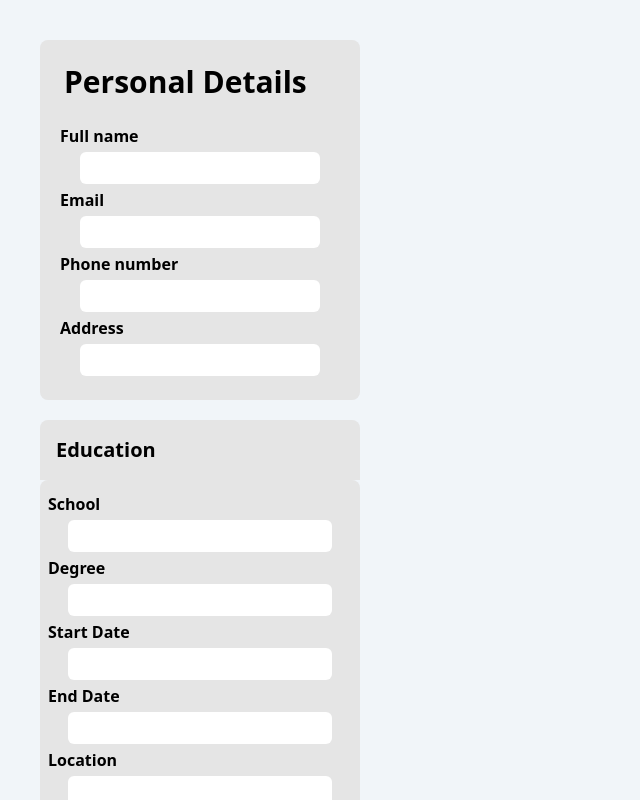
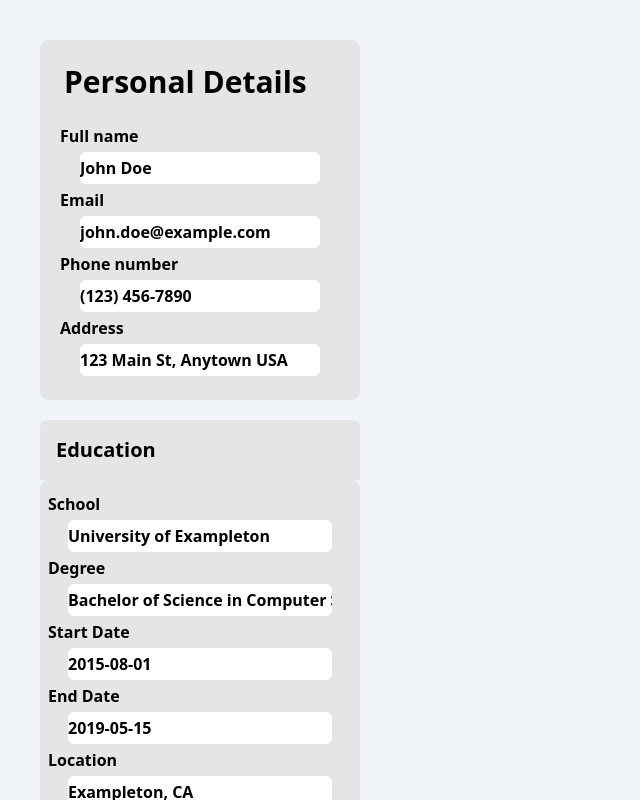
Before and after one commit to GodOfProDev/cv-builder-odin, a React (Vite) app: page / in a window 1280 px wide. Both pictures are taken after a click on the button "Education". Shown: the top 800 px of the page, without its empty margins (0-640 px from the left). Built offline with nearby package versions, Linux system fonts and the light colour scheme.

Commit message:
Add example data in input fields

```diff
--- a/src/components/EducationForm.tsx
+++ b/src/components/EducationForm.tsx
@@ -37,6 +37,7 @@ const EducationForm = ({ setEducationData }: EducationFormProps) => {
                     type="text"
                     id="school"
                     className="bg-netrual-50 mx-5 rounded-md py-1"
+                    value={school}
                     onChange={(e) => {
                         setSchool(e.target.value)
                         handleDataChange()
@@ -49,6 +50,7 @@ const EducationForm = ({ setEducationData }: EducationFormProps) => {
                     type="text"
                     id="degree"
                     className="bg-netrual-50 mx-5 rounded-md py-1"
+                    value={degree}
                     onChange={(e) => {
                         setDegree(e.target.value)
                         handleDataChange()
@@ -61,6 +63,7 @@ const EducationForm = ({ setEducationData }: EducationFormProps) => {
                     type="text"
                     id="startDate"
                     className="bg-netrual-50 mx-5 rounded-md py-1"
+                    value={startDate}
                     onChange={(e) => {
                         setStartDate(e.target.value)
                         handleDataChange()
@@ -73,6 +76,7 @@ const EducationForm = ({ setEducationData }: EducationFormProps) => {
                     type="text"
                     id="endDate"
                     className="bg-netrual-50 mx-5 rounded-md py-1"
+                    value={endDate}
                     onChange={(e) => {
                         setEndDate(e.target.value)
                         handleDataChange()
@@ -85,6 +89,7 @@ const EducationForm = ({ setEducationData }: EducationFormProps) => {
                     type="text"
                     id="location"
                     className="bg-netrual-50 mx-5 mb-5 rounded-md py-1"
+                    value={location}
                     onChange={(e) => {
                         setLocation(e.target.value)
                         handleDataChange()
--- a/src/components/ExperienceForm.tsx
+++ b/src/components/ExperienceForm.tsx
@@ -1,17 +1,22 @@
 import { useState } from 'react'
 import Experience from '../data/experience'
+import { exampleExperienceData } from '../data/exampleData'
 
 interface ExperienceFormProps {
     setExperienceData: (data: Experience) => void
 }
 
+const exampleData = exampleExperienceData
+
 const ExperienceForm = ({ setExperienceData }: ExperienceFormProps) => {
-    const [companyName, setCompanyName] = useState('')
-    const [positionTitle, setPositionTitle] = useState('')
-    const [startDate, setStartDate] = useState('')
-    const [endDate, setEndDate] = useState('')
-    const [location, setLocation] = useState('')
-    const [description, setDescription] = useState('')
+    const [companyName, setCompanyName] = useState(exampleData.companyName)
+    const [positionTitle, setPositionTitle] = useState(
+        exampleData.positionTitle
+    )
+    const [startDate, setStartDate] = useState(exampleData.startDate)
+    const [endDate, setEndDate] = useState(exampleData.endDate)
+    const [location, setLocation] = useState(exampleData.location)
+    const [description, setDescription] = useState(exampleData.description)
 
     const handleDataChange = () => {
         const newData = new Experience(
@@ -36,6 +41,7 @@ const ExperienceForm = ({ setExperienceData }: ExperienceFormProps) => {
                     type="text"
                     id="companyName"
                     className="bg-netrual-50 mx-5 rounded-md py-1"
+                    value={companyName}
                     onChange={(e) => {
                         setCompanyName(e.target.value)
                         handleDataChange()
@@ -48,6 +54,7 @@ const ExperienceForm = ({ setExperienceData }: ExperienceFormProps) => {
                     type="text"
                     id="positionTitle"
                     className="bg-netrual-50 mx-5 rounded-md py-1"
+                    value={positionTitle}
                     onChange={(e) => {
                         setPositionTitle(e.target.value)
                         handleDataChange()
@@ -60,6 +67,7 @@ const ExperienceForm = ({ setExperienceData }: ExperienceFormProps) => {
                     type="text"
                     id="startDate"
                     className="bg-netrual-50 mx-5 rounded-md py-1"
+                    value={startDate}
                     onChange={(e) => {
                         setStartDate(e.target.value)
                         handleDataChange()
@@ -72,6 +80,7 @@ const ExperienceForm = ({ setExperienceData }: ExperienceFormProps) => {
                     type="text"
                     id="endDate"
                     className="bg-netrual-50 mx-5 rounded-md py-1"
+                    value={endDate}
                     onChange={(e) => {
                         setEndDate(e.target.value)
                         handleDataChange()
@@ -84,6 +93,7 @@ const ExperienceForm = ({ setExperienceData }: ExperienceFormProps) => {
                     type="text"
                     id="location"
                     className="bg-netrual-50 mx-5 rounded-md py-1"
+                    value={location}
                     onChange={(e) => {
                         setLocation(e.target.value)
                         handleDataChange()
@@ -96,6 +106,7 @@ const ExperienceForm = ({ setExperienceData }: ExperienceFormProps) => {
                     type="text"
                     id="description"
                     className="bg-netrual-50 mx-5 mb-5 rounded-md py-1"
+                    value={description}
                     onChange={(e) => {
                         setDescription(e.target.value)
                         handleDataChange()
--- a/src/components/PersonalDetailsForm.tsx
+++ b/src/components/PersonalDetailsForm.tsx
@@ -33,6 +33,7 @@ const PersonalDetailsForm = ({
                     type="text"
                     id="fullName"
                     className="bg-netrual-50 mx-5 rounded-md py-1"
+                    value={fullName}
                     onChange={(e) => {
                         setFullName(e.target.value)
                         handleDataChange()
@@ -45,6 +46,7 @@ const PersonalDetailsForm = ({
                     type="text"
                     id="email"
                     className="bg-netrual-50 mx-5 rounded-md py-1"
+                    value={email}
                     onChange={(e) => {
                         setEmail(e.target.value)
                         handleDataChange()
@@ -57,6 +59,7 @@ const PersonalDetailsForm = ({
                     type="text"
                     id="phoneNumber"
                     className="bg-netrual-50 mx-5 rounded-md py-1"
+                    value={phoneNumber}
                     onChange={(e) => {
                         setPhoneNumber(e.target.value)
                         handleDataChange()
@@ -69,6 +72,7 @@ const PersonalDetailsForm = ({
                     type="text"
                     id="address"
                     className="bg-netrual-50 mx-5 rounded-md py-1"
+                    value={address}
                     onChange={(e) => {
                         setAddress(e.target.value)
                         handleDataChange()
--- a/src/data/exampleData.ts
+++ b/src/data/exampleData.ts
@@ -14,8 +14,7 @@ export const exampleEducationData = new Education(
     'Bachelor of Science in Computer Science',
     '2015-08-01',
     '2019-05-15',
-    'Exampleton, CA',
-    'Graduated with honors and a 3.9 GPA.'
+    'Exampleton, CA'
 )
 
 export const exampleExperienceData = new Experience(
@@ -23,5 +22,6 @@ export const exampleExperienceData = new Experience(
     'Software Engineer',
     '2019-06-01',
     '2022-03-31',
-    'San Francisco, CA'
+    'San Francisco, CA',
+    'Made the software the company uses speed go up by 30%'
 )
```
